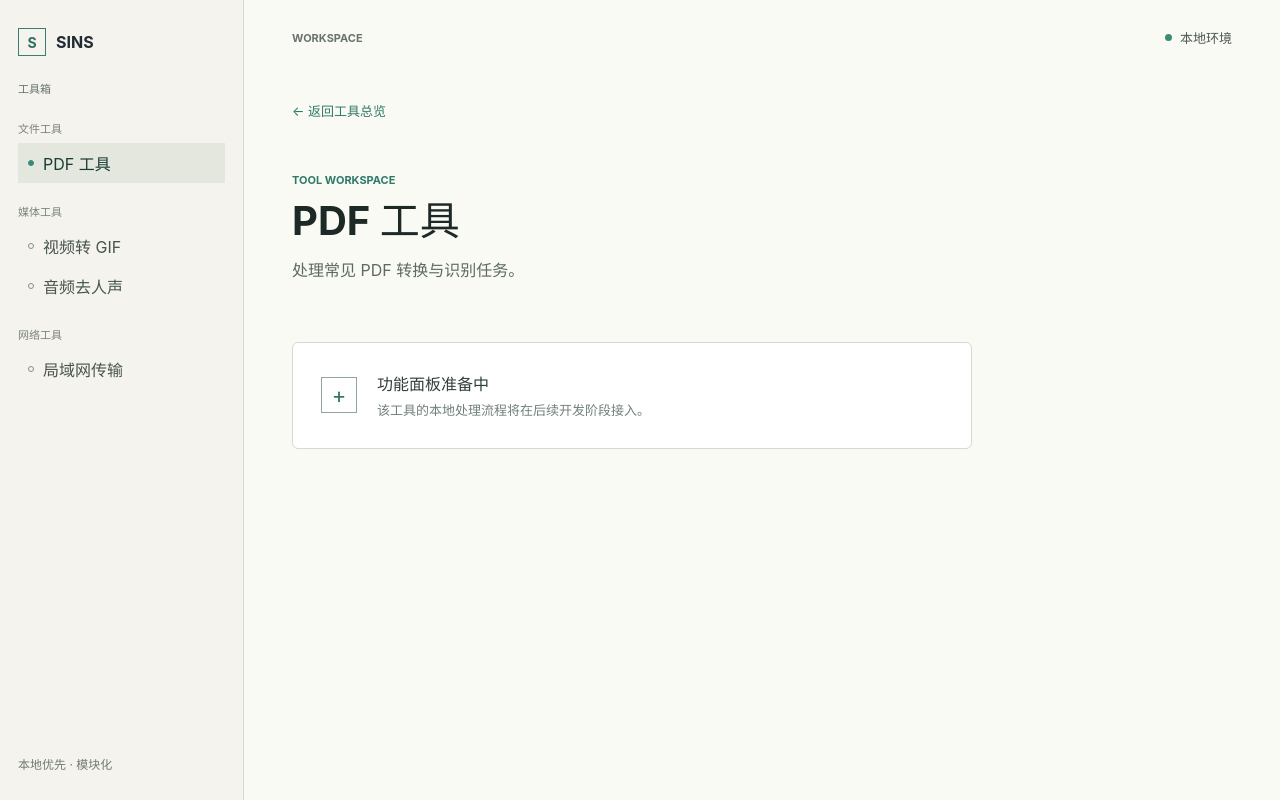
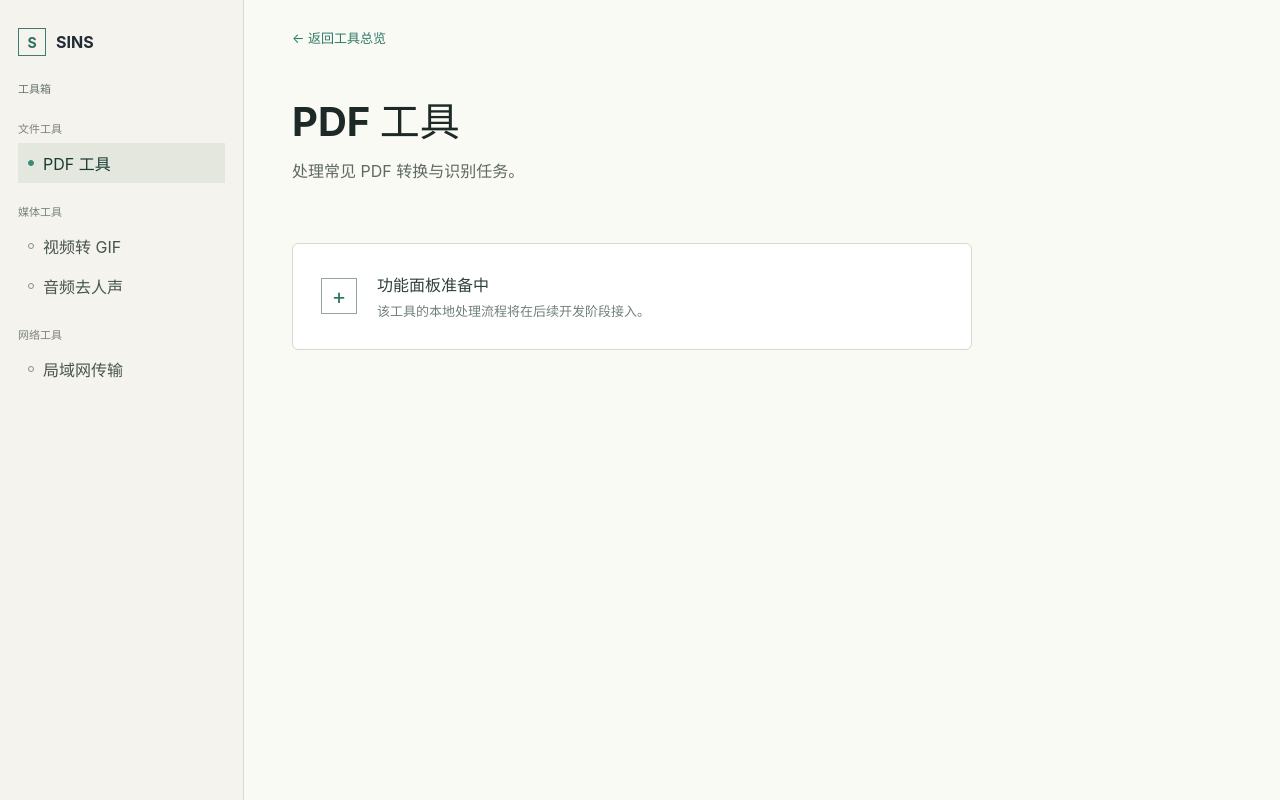
Before and after one commit to Haoskyfog/SINS, a React (Vite) app in the folder apps/desktop/: page / in a window 1280 px wide. Both pictures are taken after a click on the button "PDF 工具". Built offline with nearby package versions, Linux system fonts and the light colour scheme.

Commit message:
调整客户端界面布局

```diff
--- a/apps/desktop/src/renderer/app/app.css
+++ b/apps/desktop/src/renderer/app/app.css
@@ -46,7 +46,7 @@ button { cursor: pointer; }
 .topbar { display: flex; align-items: center; gap: 8px; color: #4d5953; font-size: 13px; }
 .topbar .eyebrow { margin-right: auto; }
 .status-dot { width: 7px; height: 7px; border-radius: 50%; background: #3c8b76; }
-.hero { max-width: 760px; padding: 92px 0 58px; }
+.hero { max-width: 760px; padding: 0 0 58px; }
 .hero .eyebrow { color: #2f7968; }
 .hero h1 { max-width: 720px; margin: 12px 0 16px; color: #1d2926; font-size: 42px; font-weight: 650; line-height: 1.15; letter-spacing: 0; }
 .hero-copy { margin: 0; color: #5e6963; font-size: 16px; line-height: 1.6; }
@@ -67,7 +67,7 @@ button { cursor: pointer; }
 .text-button { border: 0; color: #2f7968; background: transparent; }
 .text-button:hover { color: #174d40; }
 
-.feature-workspace { display: flex; min-height: 100%; flex-direction: column; padding: 54px 0 32px; }
+.feature-workspace { display: flex; min-height: 100%; flex-direction: column; padding: 0 0 32px; }
 .back-button { align-self: flex-start; padding: 0; border: 0; color: #2f7968; background: transparent; font-size: 13px; }
 .back-button:hover { color: #174d40; }
 .feature-heading { max-width: 680px; padding: 42px 0 58px; }
--- a/apps/desktop/src/renderer/app/view/AppShell.tsx
+++ b/apps/desktop/src/renderer/app/view/AppShell.tsx
@@ -41,14 +41,9 @@ export function AppShell({
             </section>
           ))}
         </nav>
-        <div className="sidebar-footer">本地优先 · 模块化</div>
       </aside>
 
       <section className="content">
-        <header className="topbar">
-          <span className="eyebrow">WORKSPACE</span>
-          <span className="status-dot" /> 本地环境
-        </header>
         {children}
         <footer className="app-footer">
           <span>{statusMessage}</span>
--- a/apps/desktop/src/renderer/app/view/ToolWorkspace.tsx
+++ b/apps/desktop/src/renderer/app/view/ToolWorkspace.tsx
@@ -10,7 +10,6 @@ export function ToolWorkspace({ tool, onBack }: ToolWorkspaceProps) {
     <section className="feature-workspace" aria-label={`${tool.label} 工作区`}>
       <button className="back-button" onClick={onBack} type="button">← 返回工具总览</button>
       <div className="feature-heading">
-        <p className="eyebrow">TOOL WORKSPACE</p>
         <h1>{tool.label}</h1>
         <p>{tool.description}</p>
       </div>
```
Also changed, not shown: 1 other file (tests, documents, lock files or other folders).
